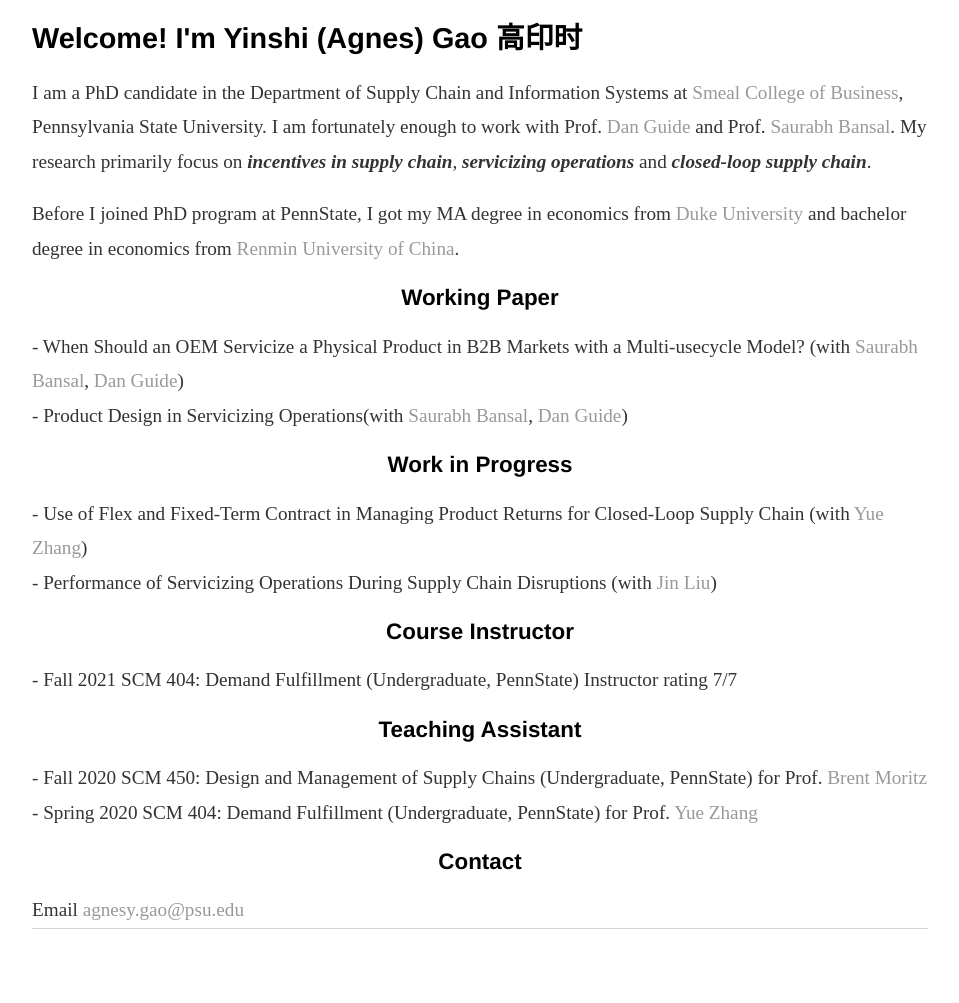
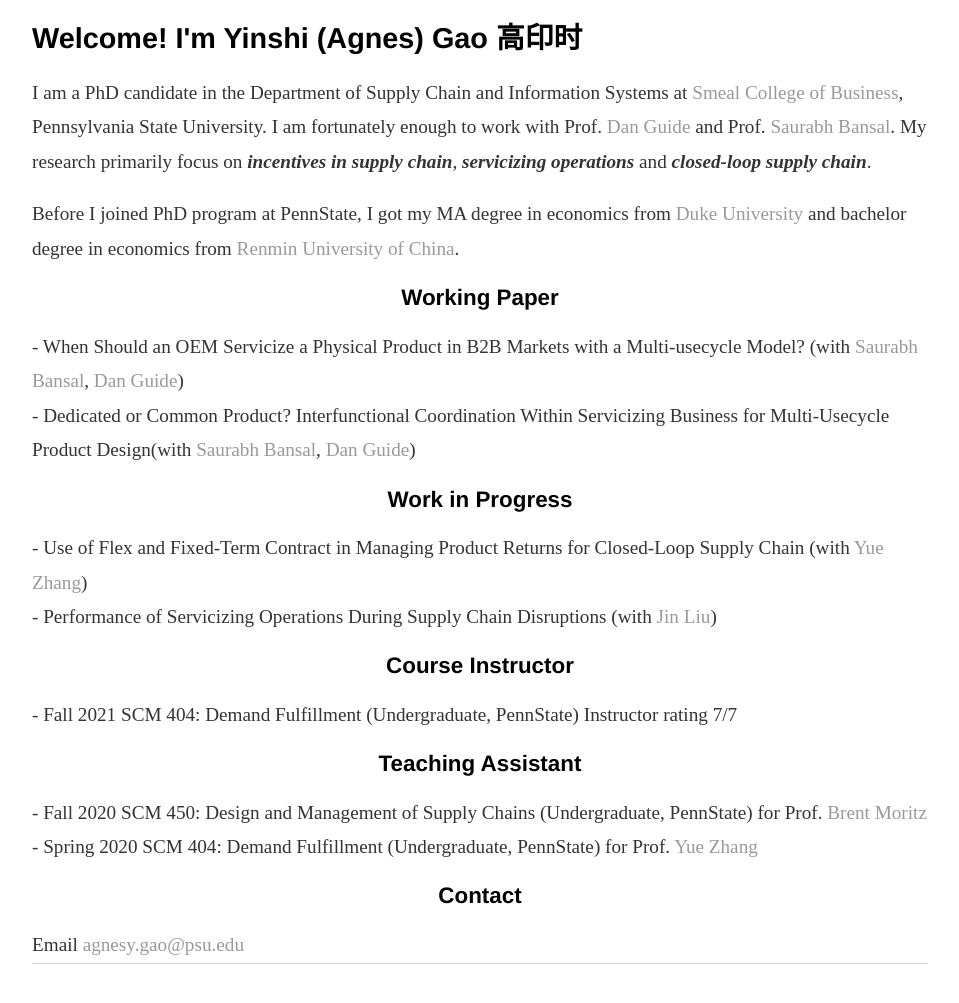
Before and after one commit to yinshi-gao/yinshi-gao.github.io, a Jekyll site: the page built from index.html, in a window 1280 px wide, cut to the strip 375-1399 px from the top of the page. Shown: the top 1003 px of the strip, without its empty margins (160-1119 px from the left). Built offline with Jekyll 4.4.1, drawn with Linux system fonts in a browser that asks for light colours.

Commit message:
Update index.html

```diff
--- a/index.html
+++ b/index.html
@@ -17,7 +17,7 @@
 	<p2>- When Should an OEM Servicize a Physical Product in B2B Markets with a Multi-usecycle Model?
 		(with <a href="https://directory.smeal.psu.edu/sub32">Saurabh Bansal</a>, <a href="http://www.personal.psu.edu/drg16/">Dan Guide</a>)</p2>
 	<br>
-	<p2>- Product Design in Servicizing Operations(with <a href="https://directory.smeal.psu.edu/sub32">Saurabh Bansal</a>, <a href="http://www.personal.psu.edu/drg16/">Dan Guide</a>)
+	<p2>- Dedicated or Common Product? Interfunctional Coordination Within Servicizing Business for Multi-Usecycle Product Design(with <a href="https://directory.smeal.psu.edu/sub32">Saurabh Bansal</a>, <a href="http://www.personal.psu.edu/drg16/">Dan Guide</a>)
 	</p2>
 	<h2>Work in Progress</h2>
 	<p2>- Use of Flex and Fixed-Term Contract in Managing Product Returns for Closed-Loop Supply Chain
```
